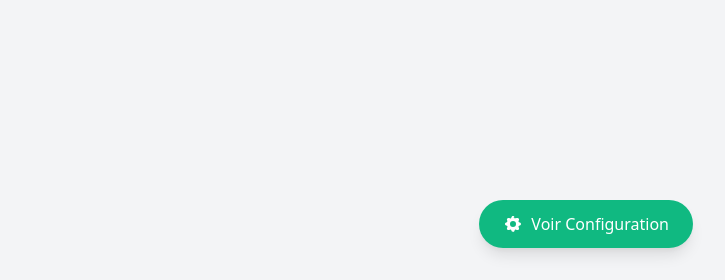
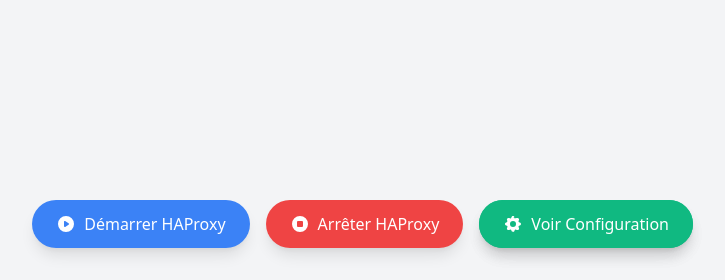
Before and after one commit to Silakiniaina/haproxy-gui, a Flask app: page / in a window 1280 px wide. Shown: the part 520-800 px from the top of the page, without its empty margins (555-1280 px from the left). Run offline with Flask 3, Linux system fonts and the light colour scheme.

Commit message:
feat : Add button start/stop on index.

```diff
--- a/templates/index.html
+++ b/templates/index.html
@@ -9,6 +9,52 @@
 <body class="bg-gray-100">
     <div class="container mx-auto px-4 py-8">
         <h1 class="text-3xl font-bold mb-8">HAProxy Manager</h1>
+        <!-- Configuration Buttons -->
+        <div class="fixed bottom-8 right-8 space-x-4 flex items-center">
+            <!-- Start HAProxy Button -->
+            <form action="{{ url_for('config.start_haproxy') }}" method="POST">
+                <button type="submit"
+                        class="bg-blue-500 text-white px-6 py-3 rounded-full shadow-lg hover:bg-blue-600 flex items-center space-x-2">
+                    <svg xmlns="http://www.w3.org/2000/svg" class="h-5 w-5" viewBox="0 0 20 20" fill="currentColor">
+                        <path fill-rule="evenodd" d="M10 18a8 8 0 100-16 8 8 0 000 16zM9.555 7.168A1 1 0 008 8v4a1 1 0 001.555.832l3-2a1 1 0 000-1.664l-3-2z" clip-rule="evenodd" />
+                    </svg>
+                    <span>Démarrer HAProxy</span>
+                </button>
+            </form>
+
+            <!-- Stop HAProxy Button -->
+            <form action="{{ url_for('config.stop_haproxy') }}" method="POST">
+                <button type="submit"
+                        class="bg-red-500 text-white px-6 py-3 rounded-full shadow-lg hover:bg-red-600 flex items-center space-x-2">
+                    <svg xmlns="http://www.w3.org/2000/svg" class="h-5 w-5" viewBox="0 0 20 20" fill="currentColor">
+                        <path fill-rule="evenodd" d="M10 18a8 8 0 100-16 8 8 0 000 16zM8 7a1 1 0 00-1 1v4a1 1 0 001 1h4a1 1 0 001-1V8a1 1 0 00-1-1H8z" clip-rule="evenodd" />
+                    </svg>
+                    <span>Arrêter HAProxy</span>
+                </button>
+            </form>
+
+            <!-- Existing Configuration Button -->
+            <a href="{{ url_for('config.show_config') }}"
+            class="bg-green-500 text-white px-6 py-3 rounded-full shadow-lg hover:bg-green-600 flex items-center space-x-2">
+                <svg xmlns="http://www.w3.org/2000/svg" class="h-5 w-5" viewBox="0 0 20 20" fill="currentColor">
+                    <path fill-rule="evenodd" d="M11.49 3.17c-.38-1.56-2.6-1.56-2.98 0a1.532 1.532 0 01-2.286.948c-1.372-.836-2.942.734-2.106 2.106.54.886.061 2.042-.947 2.287-1.561.379-1.561 2.6 0 2.978a1.532 1.532 0 01.947 2.287c-.836 1.372.734 2.942 2.106 2.106a1.532 1.532 0 012.287.947c.379 1.561 2.6 1.561 2.978 0a1.533 1.533 0 012.287-.947c1.372.836 2.942-.734 2.106-2.106a1.533 1.533 0 01.947-2.287c1.561-.379 1.561-2.6 0-2.978a1.532 1.532 0 01-.947-2.287c.836-1.372-.734-2.942-2.106-2.106a1.931.532 0 01-2.287-.947zM10 13a3 3 0 100-6 3 3 0 000 6z" clip-rule="evenodd" />
+                </svg>
+                <span>Voir Configuration</span>
+            </a>
+        </div>
+
+        <!-- Flash Messages (to display success/error feedback) -->
+        <div class="fixed top-8 right-8 space-y-4">
+            {% with messages = get_flashed_messages(with_categories=true) %}
+                {% if messages %}
+                    {% for category, message in messages %}
+                        <div class="px-4 py-2 rounded-lg shadow-md {% if category == 'success' %}bg-green-100 text-green-800{% else %}bg-red-100 text-red-800{% endif %}">
+                            {{ message }}
+                        </div>
+                    {% endfor %}
+                {% endif %}
+            {% endwith %}
+        </div>
 
         <!-- Backends Section -->
         <div class="mb-8">
```
